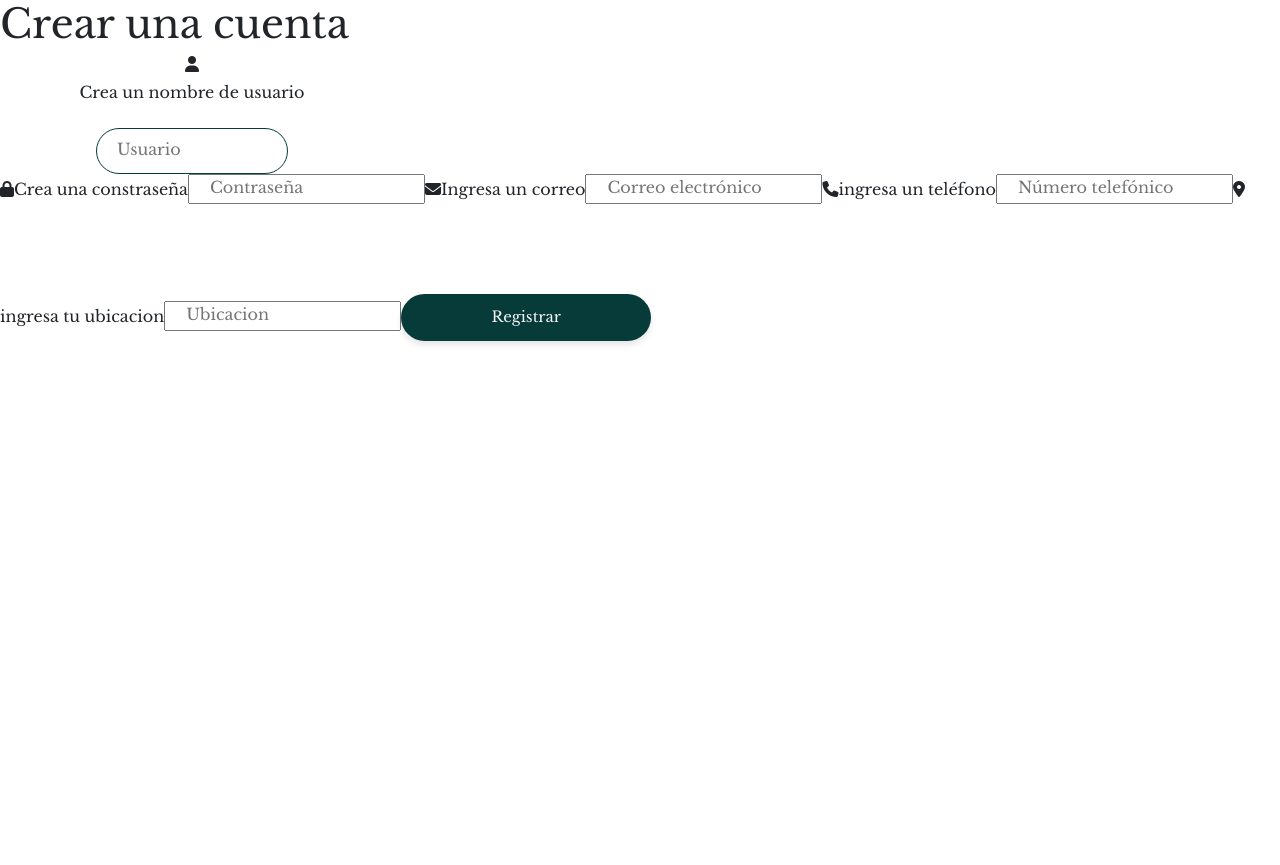
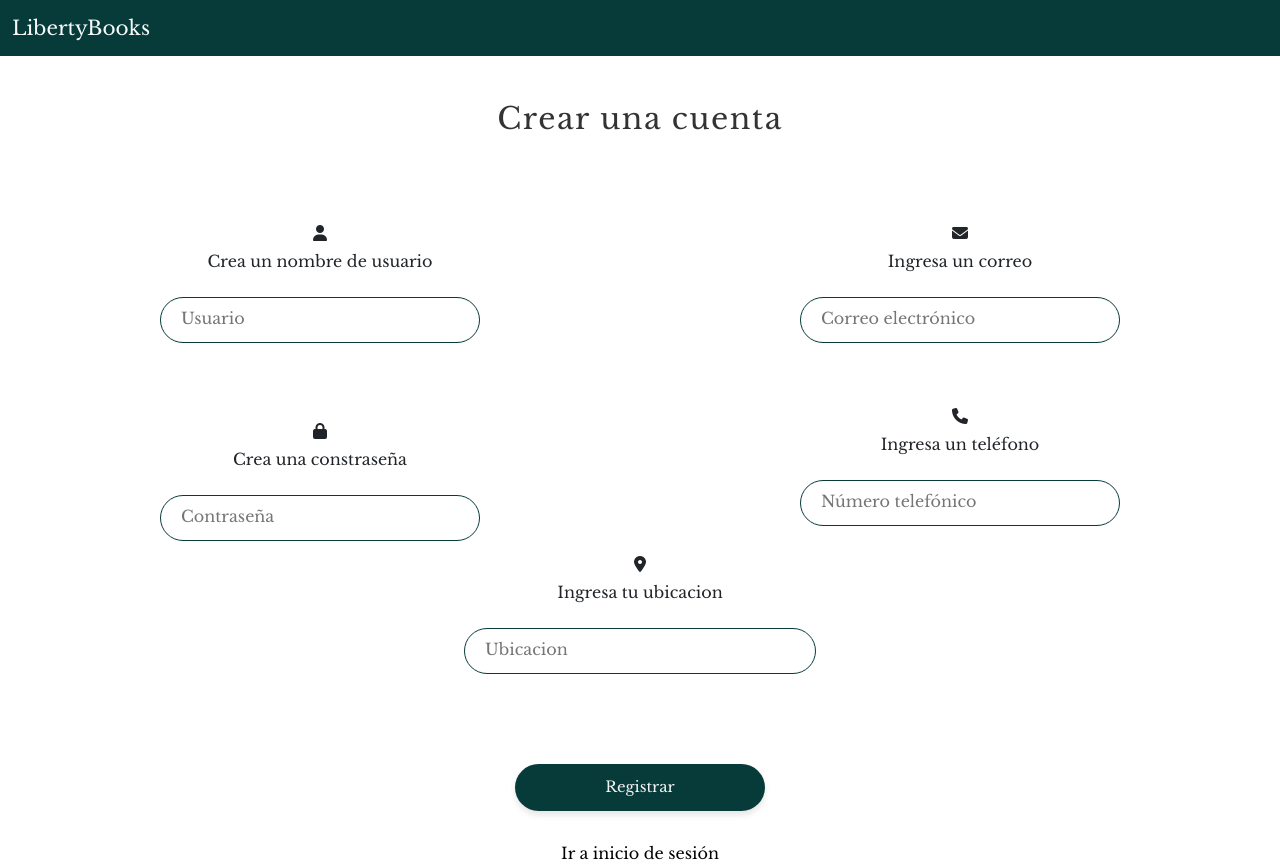
Before and after one commit to AlejandraCondeMendez/pFinalFullStack, a React (Vite) app in the folder frontreact/frontend/: page / in a window 1280 px wide. Before the commit the page ends 800 px from the top, so only its background shows below. Built offline with nearby package versions, Linux system fonts and the light colour scheme.

Commit message:
estilos de los fomrularios arreglados.Se inició y avanzó la página principal y la página de mi cuenta.

```diff
--- a/frontreact/frontend/src/components/Navbar.jsx
+++ b/frontreact/frontend/src/components/Navbar.jsx
@@ -5,7 +5,7 @@ const Navbar =()=>{
         <>
         <nav className="navbar" style={{backgroundColor:"#073B3A"}}>
             <div className="container-fluid">
-                <a className="navbar-brand text-light" href="#">LibertyBooks</a>
+                <a className="navbar-brand text-light" href="/iniciosesion">LibertyBooks</a>
                 </div>
         </nav>
 </>
--- a/frontreact/frontend/src/pages/InicioSesion.jsx
+++ b/frontreact/frontend/src/pages/InicioSesion.jsx
@@ -38,20 +38,23 @@ const InicioSesion=()=>{
     return(
         <>
         <Navbar/>
-        <div className="titulo">
-            <h1>Inicio de sesión</h1>
-            <p>Ingresa tus credenciales</p>
+        <div>
+            <h1 className="tituloInicio">Inicio de sesión</h1>
+            <p className="subtituloInicio">Ingresa tus credenciales</p>
         </div>
 
         <div className="d-flex flex-column mx-auto InputInicioS">
             <Input tipo={'text'} nombre={'Usuario'} refvali={usuarioRef} valor={usuario} cambio={(e)=>setUsuario(e.target.value)}  clase={"inputForm"} />
             <Input tipo={'password'} nombre={'Contraseña'} refvali={contraRef} valor={contra} cambio={(e)=>setContra(e.target.value)}  clase={"inputForm"}/>
-            <Botton nombre={'Iniciar sesión'} tipo={'button'} evento={validarInicio}/>
+            <Botton clase={"botonInicio"} nombre={'Iniciar sesión'} tipo={'button'} evento={validarInicio}/>
         </div>
-
+        <div className="text-center">
         <a onClick={()=>navigate('/')} className="enlaceCrear">Crear una cuenta</a>
+        </div>
         </>
     )
+
 }
 
+
 export default InicioSesion
--- a/frontreact/frontend/src/pages/PagAdmin.jsx
+++ b/frontreact/frontend/src/pages/PagAdmin.jsx
@@ -1,8 +1,10 @@
+import Navbar from "../components/Navbar"
+
 const PagAdmin=()=>{
 
     return(
         <>
-
+        <Navbar/>
         </>
     )
 }
--- a/frontreact/frontend/src/pages/Registro.jsx
+++ b/frontreact/frontend/src/pages/Registro.jsx
@@ -4,6 +4,8 @@ import Botton from "../components/Botton"
 import { postData } from "../services/fetch"
 import { useNavigate } from "react-router-dom"
 import { muestraAlerta } from "../services/alertas"
+import "../styles/Registro.css"
+import Navbar from "../components/Navbar"
 
 const Registro = () => {
     //Rutas
@@ -52,37 +54,58 @@ const Registro = () => {
 
 {/*Se crea la función postUsuario para agregar los datos a la BD. Recibe el objeto infoUsuario
     y el endpoint registro (BD), el objeto tiene los datos que se van agregar a la BD.*/}
-    const postUsuario =async(obj, endpoint)=>{
+    const postUsuario = async(obj, endpoint)=>{
         await postData(obj, endpoint)
     }
 
     return (
         <>
-        <h1>Crear una cuenta</h1>
-        <div className="cont-input">
-             <i className="fa-solid fa-user user-icon"></i>
+        <Navbar/>
+        <h1 className="tituloRegistro">Crear una cuenta</h1>
+
+        <div style={{display:"flex",flexDirection:"column",gap:"10vh"}}>
+
+        <div style={{display:'flex',marginTop:"10vh"}}>
+
+        <div className="cont-input-registro">
+            <i className="fa-solid fa-user estilos-iconos-registro"></i>
             <span className="text-center mt-2">Crea un nombre de usuario</span>
-            <Input clase={"inputForm"} tipo={"text"} valor={nombre} nombre={"Usuario"} cambio={(e)=>setNombre(e.target.value)}/>
+            <Input tipo={"text"} valor={nombre} nombre={"Usuario"} cambio={(e)=>setNombre(e.target.value)} clase={"inputFormRegistro"}/>
         </div>
 
-            <i className="fa-solid fa-lock"></i>
-            <span>Crea una constraseña</span>
-            <Input tipo={'password'} nombre={'Contraseña'} refvali={contraReg} valor={contra} cambio={(e)=>setContra(e.target.value)}/>
+        <div className="cont-input-registro">
+            <i className="fa-solid fa-envelope estilos-iconos-registro"></i>
+            <span className="text-center mt-2">Ingresa un correo</span>
+            <Input tipo={'email'} nombre={'Correo electrónico'} refvali={correoReg} valor={correo} cambio={(e)=>setCorreo(e.target.value)} clase={"inputFormRegistro"}/>
+        </div>
+        </div>
 
-            <i className="fa-solid fa-envelope"></i>
-            <span>Ingresa un correo</span>
-            <Input tipo={'email'} nombre={'Correo electrónico'} refvali={correoReg} valor={correo} cambio={(e)=>setCorreo(e.target.value)}/>
+        <div style={{display:'flex'}}>
+        <div className="cont-input-registro">
+            <i className="fa-solid fa-lock estilos-iconos-registro"></i>
+            <span className="text-center mt-2">Crea una constraseña</span>
+            <Input tipo={'password'} nombre={'Contraseña'} refvali={contraReg} valor={contra} cambio={(e)=>setContra(e.target.value)} clase={"inputFormRegistro"}/>
+        </div>
 
-            <i className="fa-solid fa-phone"></i>
-            <span>ingresa un teléfono</span>
-            <Input tipo={'number'} nombre={'Número telefónico'} refvali={numeroReg} valor={numero} cambio={(e)=>setNumero(e.target.value)}/>
+        <div className="cont-input-registro" style={{marginTop:"-15px"}}>
+            <i className="fa-solid fa-phone estilos-iconos-registro"></i>
+            <span className="text-center mt-2">Ingresa un teléfono</span>
+            <Input tipo={'number'} nombre={'Número telefónico'} refvali={numeroReg} valor={numero} cambio={(e)=>setNumero(e.target.value)} clase={"inputFormRegistro"}/>
+        </div>
+        </div>
 
-            <i className="fa-solid fa-location-dot"></i>
-            <span>ingresa tu ubicacion</span>
-            <Input tipo={'text'} nombre={'Ubicacion'} refvali={ubicacionReg} valor={ubicacion} cambio={(e)=>setUbicacion(e.target.value)}/>
-
-            <Botton nombre={'Registrar'} tipo={'Button'} evento={ValidarInputs}/>
+        <div className="cont-input-registro d-flex mx-auto" style={{marginTop:"-65px"}}>
+            <i className="fa-solid fa-location-dot estilos-iconos-registro"></i>
+            <span className="text-center mt-2">Ingresa tu ubicacion</span>
+            <Input tipo={'text'} nombre={'Ubicacion'} refvali={ubicacionReg} valor={ubicacion} cambio={(e)=>setUbicacion(e.target.value)} clase={"inputFormRegistro"}/>
+        </div>
+        </div>
+        <div className="d-flex flex-column">
+            <Botton clase={"botonRegistro"} nombre={'Registrar'} tipo={'Button'} evento={ValidarInputs}/>
+            </div>
+            <div className="text-center">
             <a onClick={()=>navigate("/iniciosesion")} className="enlaceInicio">Ir a inicio de sesión</a>
+            </div>
         </>
     )
 }
--- a/frontreact/frontend/src/routes/PageRoutes.jsx
+++ b/frontreact/frontend/src/routes/PageRoutes.jsx
@@ -7,6 +7,7 @@ const PageRoutes=()=>{
     return(
         <Routes>
             <Route path="/" element={<Registro/>}/>
+            <Route path="/registro" element={<Registro/>}/>
             <Route path="/iniciosesion" element={<InicioSesion/>}/>
             <Route path="/paginaprincipal" element={<PagPrincipal/>}/>
         </Routes>
--- a/frontreact/frontend/src/styles/InicioSesion.css
+++ b/frontreact/frontend/src/styles/InicioSesion.css
@@ -2,8 +2,8 @@
     margin-top: 10vh;
 }
 
-.titulo{
-    h1 {
+/* título y subtitulo del formulario Inicio  */
+.tituloInicio {
     margin-top: 100px;
     font-size: 30px;
     color: #333;
@@ -11,21 +11,22 @@
     margin-bottom: 8px;
     letter-spacing: 1.5px;
     }
-    p{
+
+.subtituloInicio {
     text-align: center;
 }
-}
 
+
+/* forma de los inputs del formulario inicio  */
 .InputInicioS {
     width: 75%;
     font-size: 16px;
     transition: 0.3s;
     display: flex;
     flex-direction: column;
-
-
 }
 
+/* bordes de los imputs del formulario inicio */
 .inputForm{
     padding: 10px;
     margin: 0 auto;
@@ -39,8 +40,8 @@
     left: 20px;
   }
 
-
-  button {
+/* botón del formulario incio  */
+.botonInicio {
     margin: auto;
     margin-top: 90px;
     margin-bottom: 30px;
@@ -55,26 +56,44 @@
     transition: box-shadow 0.3s ease, transform 0.2s ease;
     cursor: pointer;
   }
-  button:active {
+.botonInicio:active {
     transform: translateY(2px);
     box-shadow: 0 4px 8px rgba(0, 0, 0, 0.15);
   }
 
-
-.enlaceCrear{
-    margin-left: 45vw;
-}
-
-  a {
-    text-align: center;
-    color: #0000;
+/* enlace de inicio que lleva a registro */
+.enlaceCrear {
+    color: #000;
     text-decoration: none;
     font-size: 16px;
     cursor: pointer;
     position: relative;
   }
 
-  a::after {
+.enlaceCrear::after {
+    content: '';
+    width: 0;
+    height: 2px;
+    background-color: #000;
+    position: absolute;
+    left: 0;
+    bottom: -2px;
+    transition: width 0.3s ease;
+  }
+.enlaceCrear:hover::after {
+    width:100%;
+}
+
+/* enlace de registro que lleva a inicio */
+.enlaceInicio {
+    color: #000;
+    text-decoration: none;
+    font-size: 16px;
+    cursor: pointer;
+    position: relative;
+  }
+
+.enlaceInicio::after {
     content: '';
     width: 0;
     height: 2px;
@@ -85,12 +104,40 @@
     transition: width 0.3s ease;
   }
 
-  a:hover::after {
+  .enlaceInicio:hover::after {
     width: 100%;
   }
-.cont-input{
+
+/* inputs de la página registro  */
+.cont-input-registro{
+    width: 55%;
+    font-size: 16px;
+    transition: 0.3s;
     display: flex;
     flex-direction: column;
-    align-items: center;
-    width: 30%;
 }
+
+/* bordes de los imputs del formulario regitro */
+.inputFormRegistro {
+    padding: 10px;
+    margin: 0 auto;
+    margin-top: 3vh;
+    border-radius: 25px;
+    border: 1px solid #073B3A;
+    width: 50%;
+  }
+  ::placeholder{
+    position: absolute;
+    left: 20px;
+  }
+
+
+
+.estilos-iconos-registro {
+    text-align: center;
+}
+
+.contenedor-user-contra{
+    display: grid;
+    columns: 2;
+}
--- /dev/null
+++ b/frontreact/frontend/src/styles/Registro.css
@@ -0,0 +1,30 @@
+  /* botón del formulario registro  */
+  .botonRegistro {
+    margin: auto;
+    margin-top: 90px;
+    margin-bottom: 30px;
+    width: 250px;
+    background-color:#073B3A;
+    color: #f2f2f2;
+    padding: 12px 24px;
+    border: none;
+    border-radius: 30px;
+    box-shadow: 0 4px 6px rgba(0, 0, 0, 0.1);
+    font-size: 15px;
+    transition: box-shadow 0.3s ease, transform 0.2s ease;
+    cursor: pointer;
+  }
+.botonRegistro:active {
+    transform: translateY(2px);
+    box-shadow: 0 4px 8px rgba(0, 0, 0, 0.15);
+  }
+
+/* título del formulario registro */
+.tituloRegistro {
+    margin-top: 45px;
+    font-size: 30px;
+    color: #333;
+    text-align: center;
+    margin-bottom: 8px;
+    letter-spacing: 1.5px;
+    }
```
Also changed, not shown: frontreact/frontend/src/pages/AcercaDnosotros.jsx (added, +51 -0 lines). Lines whose indentation alone changed are shown as unchanged.
